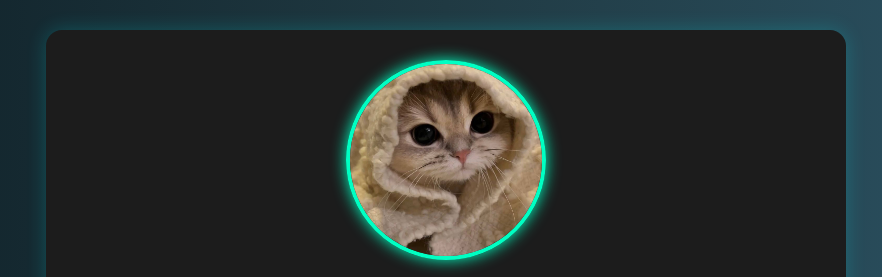
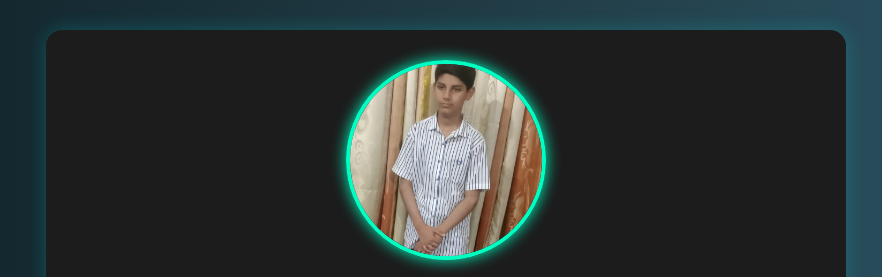
Before and after one commit to Zain123Ullah/character-page, a plain HTML site: page index.html in a window 1280 px wide. Shown: the top 277 px of the page, without its empty margins (194-1076 px from the left). Drawn offline with Linux system fonts and the light colour scheme.

Commit message:
Update index.html

```diff
--- a/index.html
+++ b/index.html
@@ -95,7 +95,7 @@
 </head>
 <body>
   <div class="container">
-    <img src="cat.jpg" alt="Moeez Photo" class="profile-pic">
+    <img src="moeez.jpg" alt="Moeez Photo" class="profile-pic">
 
     <h1>Moeez - The Tech Wizard</h1>
 
```
